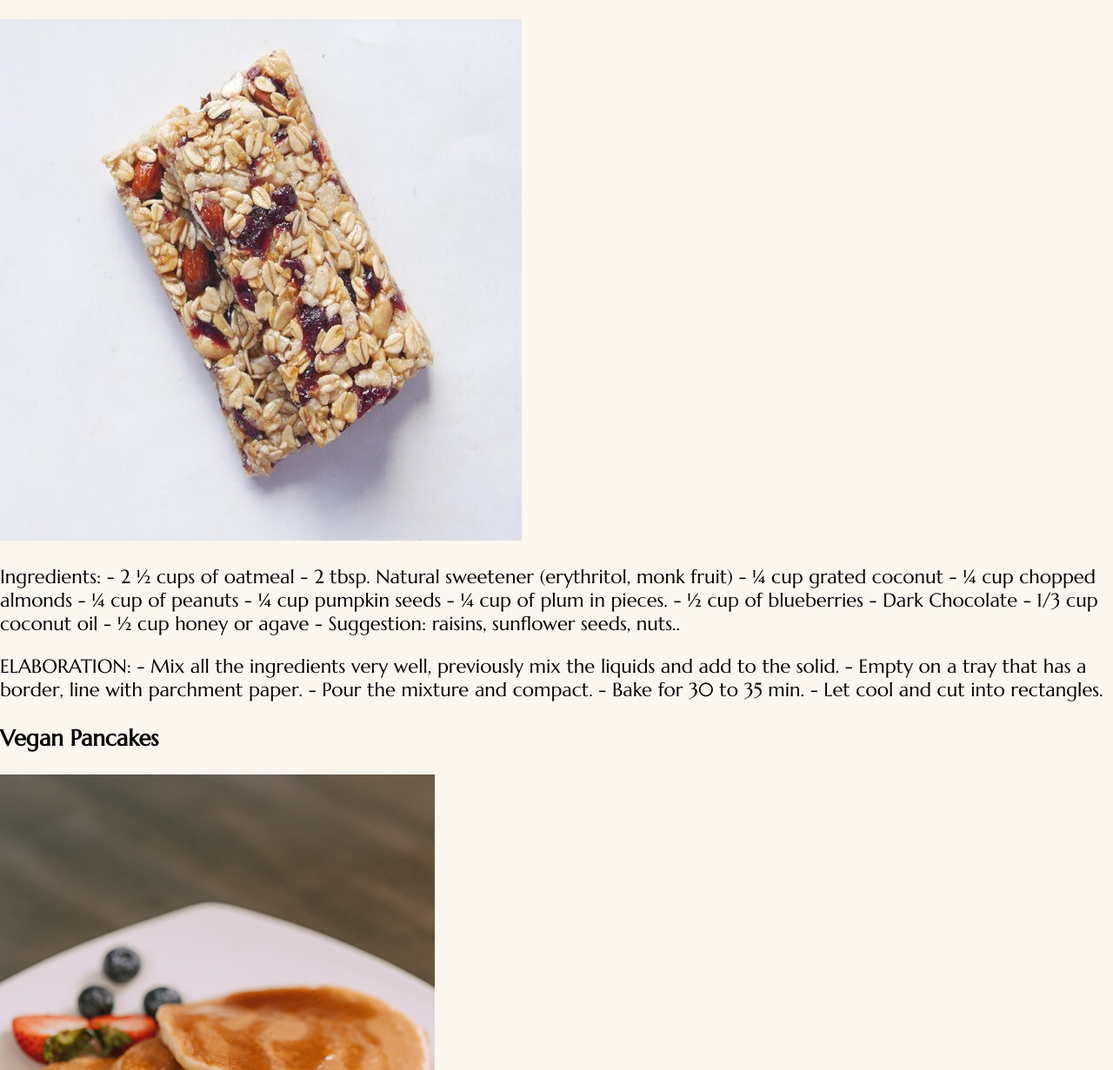
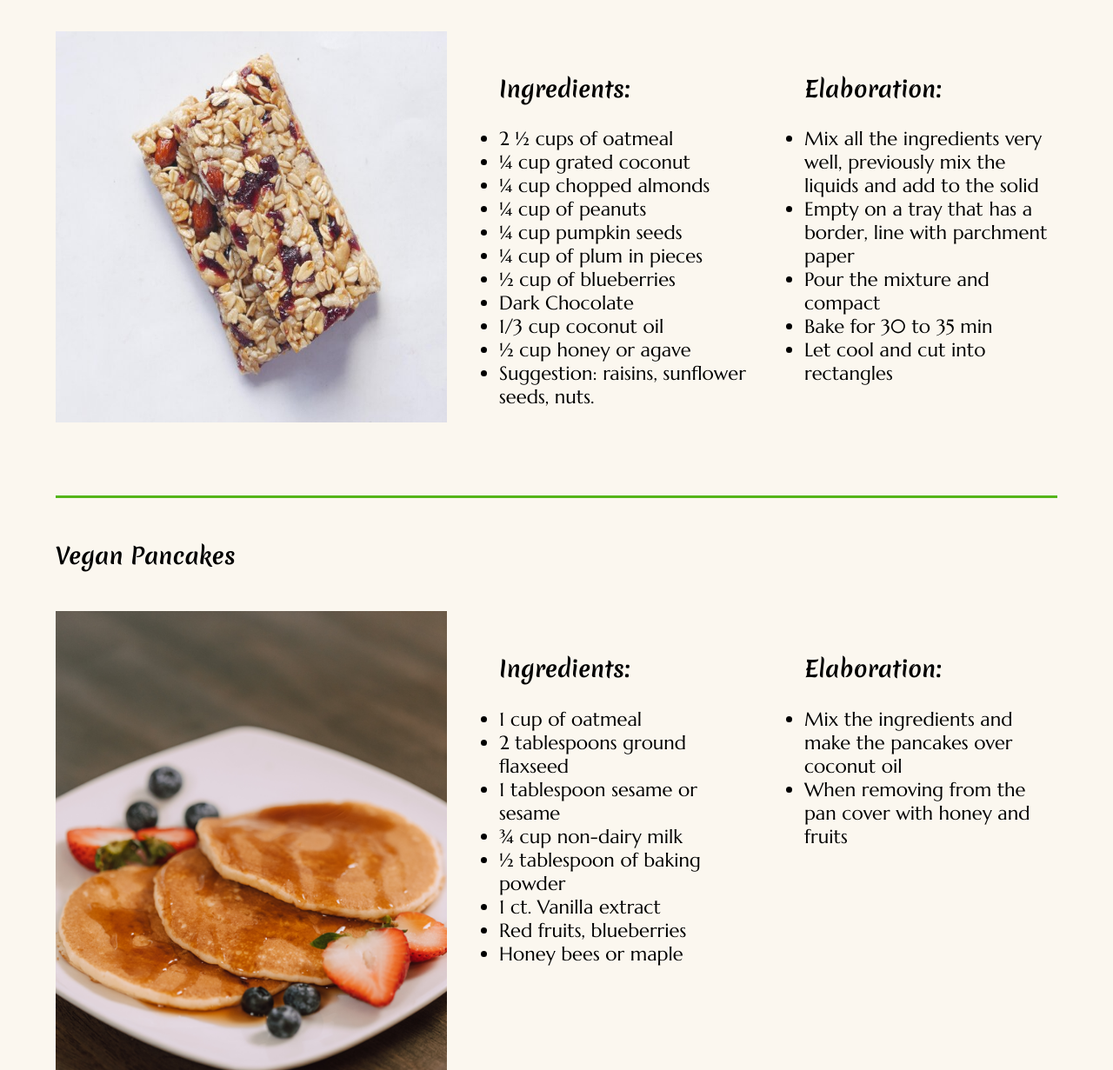
Before and after one commit to yuriro21/wdd130, a plain HTML site: page veganbake/recipes.html in a window 1280 px wide. Shown: the part 239-1470 px from the top of the page at 87% size. Drawn offline with Linux system fonts and the light colour scheme.

Commit message:
recipes page done

```diff
--- a/veganbake/recipes.html
+++ b/veganbake/recipes.html
@@ -56,48 +56,52 @@
             </div>
 
             <section class="recipes">
-                <h2>Recipes</h2>
+                <h2 class="recipe_bar">Recipes</h2>
                 <h3>Nutritional Bar</h3>
                 <img class="bar" src="images/bar.jpg" alt="Nutritional bar">
-                <p>  Ingredients:
-
-                    - 2 ½ cups of oatmeal
-                    - 2 tbsp. Natural sweetener (erythritol, monk fruit)
-                    - ¼ cup grated coconut
-                    - ¼ cup chopped almonds
-                    - ¼ cup of peanuts
-                    - ¼ cup pumpkin seeds
-                    - ¼ cup of plum in pieces.
-                    - ½ cup of blueberries
-                    - Dark Chocolate
-                    - 1/3 cup coconut oil
-                    - ½ cup honey or agave
-                    - Suggestion: raisins, sunflower seeds, nuts..</p>
-                <p> ELABORATION:
-
-                    - Mix all the ingredients very well, previously mix the liquids and add to the solid.
-                    - Empty on a tray that has a border, line with parchment paper.
-                    - Pour the mixture and compact.
-                    - Bake for 30 to 35 min.
-                    - Let cool and cut into rectangles.</p>
+                <ul class="ingredients_bar">
+                    <h3>Ingredients:</h3>
+                    <li>2 ½ cups of oatmeal</li>
+                    <li>¼ cup grated coconut</li>
+                    <li>¼ cup chopped almonds</li>
+                    <li>¼ cup of peanuts</li>
+                    <li>¼ cup pumpkin seeds</li>
+                    <li>¼ cup of plum in pieces</li>
+                    <li>½ cup of blueberries</li>
+                    <li>Dark Chocolate</li>
+                    <li>1/3 cup coconut oil</li>
+                    <li>½ cup honey or agave</li>
+                    <li>Suggestion: raisins, sunflower seeds, nuts.</li>
+                </ul>
+                <ul class="elaboration_bar">
+                    <h3>Elaboration:</h3>
+                    <li>Mix all the ingredients very well, previously mix the liquids and add to the solid</li>
+                    <li>Empty on a tray that has a border, line with parchment paper</li>
+                    <li>Pour the mixture and compact</li>
+                    <li>Bake for 30 to 35 min</li>
+                    <li>Let cool and cut into rectangles</li>
+                </ul>
 
                 <div class="line"></div>
                 <h3>Vegan Pancakes</h3>
                 <img class="pankes" src="images/pankes.png" alt="Vegan pancakes">
-                <p> Ingredients:
+                <ul class="ingredients_pancakes">
+                    <h3>Ingredients:</h3>
+                    <li>1 cup of oatmeal</li>
+                    <li>2 tablespoons ground flaxseed</li>
+                    <li>1 tablespoon sesame or sesame</li>
+                    <li>¾ cup non-dairy milk</li>
+                    <li>½ tablespoon of baking powder</li>
+                    <li>1 ct. Vanilla extract</li>
+                    <li>Red fruits, blueberries</li>
+                    <li>Honey bees or maple</li>
+                </ul>
+                <ul class="elaboration_pankes">
+                    <h3>Elaboration:</h3>
+                    <li>Mix the ingredients and make the pancakes over coconut oil</li>
+                    <li>When removing from the pan cover with honey and fruits</li>
+                </ul>
 
-                    - 1 cup of oatmeal
-                    - 2 tablespoons ground flaxseed
-                    - 1 tablespoon sesame or sesame
-                    - ¾ cup non-dairy milk
-                    - ½ tablespoon of baking powder
-                    - 1 ct. Vanilla extract
-                    - Red fruits, blueberries.
-                    - Honey bees or maple.</p>
-                <p>Elaboration:
-
-                    - Mix the ingredients and make the pancakes over coconut oil.
-                    - When removing from the pan cover with honey and fruits.</p>
             </section>
 
             <footer>
--- a/veganbake/styles/styles.css
+++ b/veganbake/styles/styles.css
@@ -1,6 +1,16 @@
 @import url('https://fonts.googleapis.com/css2?family=Marcellus&family=Merienda:wght@700&display=swap');
 
-/** Main **/
+/*** Body ***/
+
+body{
+  background-color: #fbf7ef;
+  font-family: Marcellus;
+  font-size: 22px;
+  margin: 0;
+  padding: 0;
+}
+
+/** Benefit Main **/
 
 .benefits{
     display: grid;
@@ -14,7 +24,7 @@
 
 }
 .food{
-    columns: 1/2;
+    columns:1/2;
     width: 500px;
 }
 .second{
@@ -37,14 +47,50 @@ h2{
     width: 500px;
     margin-bottom: 10%;
 }
-/*** Body ***/
 
-body{
-    background-color: #fbf7ef;
-    font-family: Marcellus;
-    font-size: 22px;
-    margin: 0;
-    padding: 0;
+/** Recipes Main **/
+
+.recipes{
+  display: grid;
+  grid-template-columns: repeat(3, 1fr);
+  gap: 20px;
+  margin-left: 5%;
+  margin-right: 5%;
+}
+.recipe_bar{
+  grid-column: 1/4;
+  margin-bottom: -30px;
+}
+.bar{
+  grid-column: 1/2;
+  width: 450px;
+}
+.ingredients_bar{
+  grid-column: 2/3;
+}
+.line {
+  width: 100%;
+  height: 2px;
+  grid-column: 1/4;
+  border-top: 3px solid #54b519;
+  padding: 0;
+  margin: 20px auto 0 auto;
+  margin-top: 5%;
+}
+h3{
+  grid-column: 1/4;
+  font-family: Merienda;
+}
+.pankes{
+  grid-column: 1/2;
+  width: 450px;
+  margin-bottom: 7%;
+}
+.ingredients_pancakes{
+  grid-column: 2/3;
+}
+.elaboration_pankes{
+  grid-template-columns:3/4;
 }
 
 /** header **/
@@ -88,6 +134,7 @@ footer {
     display: flex;
     justify-content: space-around;
     align-items: center;
+    font-family: Merienda;
 }
 footer .social img {
     padding-top: 15px;
@@ -98,6 +145,7 @@ footer, footer a{
 }
 footer p {
     font-size: 1.2em;
+
 }
 footer a:hover{
     text-decoration: underline;
@@ -200,15 +248,7 @@ input[type=text], input[type=password] {
   }
 
   /* Add Zoom Animation */
-  .animate {
-    -webkit-animation: animatezoom 0.6s;
-    animation: animatezoom 0.6s
-  }
 
-  @-webkit-keyframes animatezoom {
-    from {-webkit-transform: scale(0)}
-    to {-webkit-transform: scale(1)}
-  }
 
   @keyframes animatezoom {
     from {transform: scale(0)}
```
